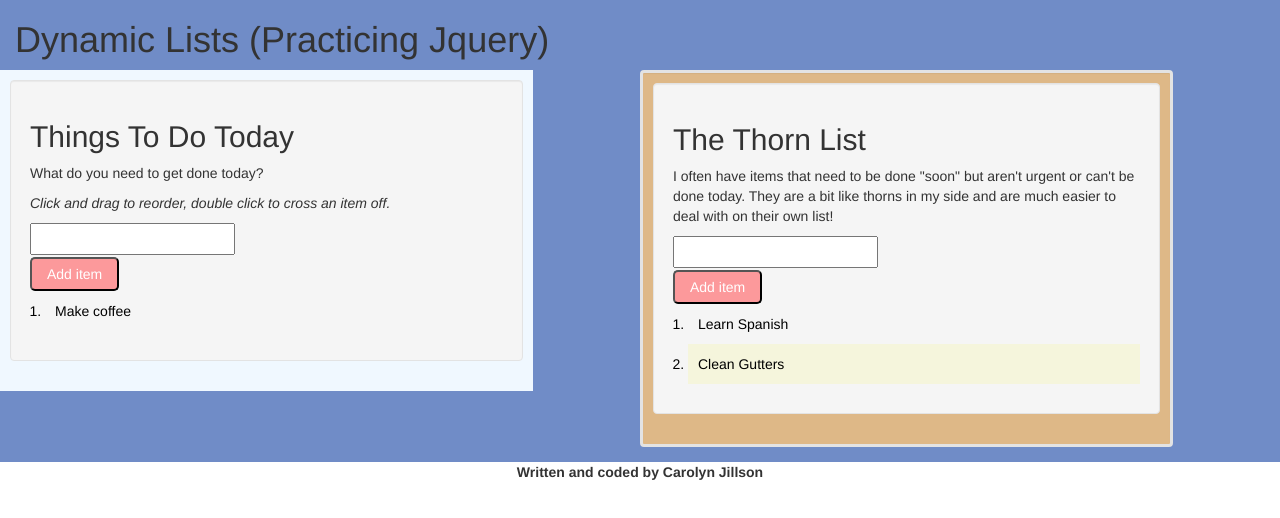
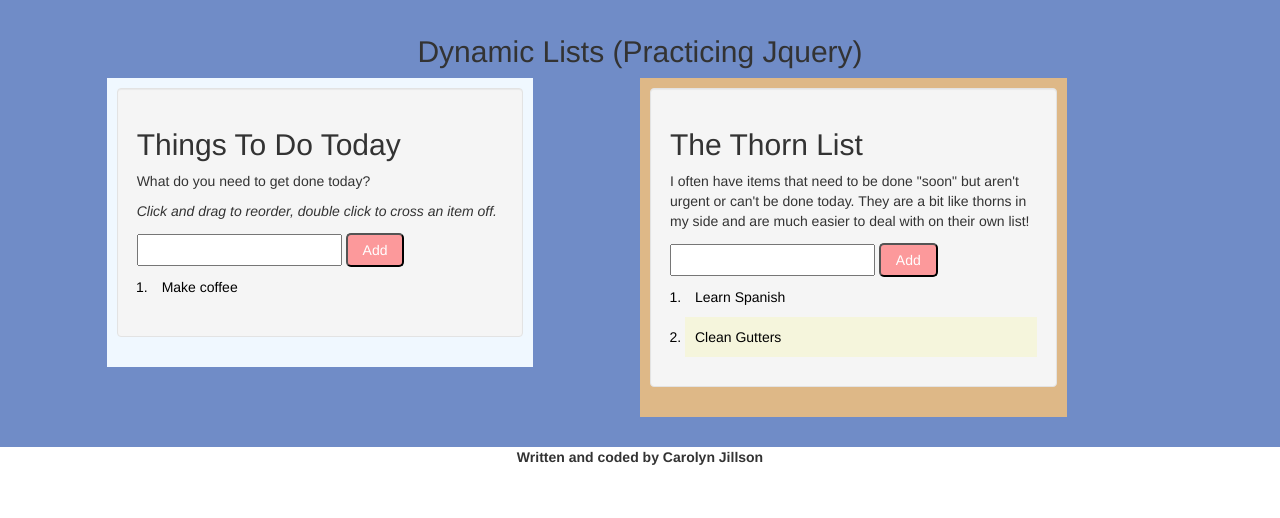
Before and after one commit to CarolynJ/ToDoLists, a plain HTML site: page index.html in a window 1280 px wide. Drawn offline with Linux system fonts and the light colour scheme.

Commit message:
improved layout and margins but broke the functionality

```diff
--- a/Scripts/JavaScript.js
+++ b/Scripts/JavaScript.js
@@ -1,38 +1,37 @@
 $(document).ready(function () {
     $("#add1").click(function () {
-        var task = $("input[name=firstListItem]").val()
-        $("#firstList").append("<li>" + task + "</li>")
+        var task = $("input[name=firstListItem]").val();
+        $("#firstList").append("<li>" + task + "</li>");
          $("input[name=firstListItem]").val("");
     });
     $("#add2").click(function () {
-        var task2 = $("input[name=thornListItem]").val()
+        var task2 = $("input[name=thornListItem]").val();
         $("#thornList").append("<li>" + task2 + "</li>");
-        $("input[name=firstListItem]").val("");
+        $("input[name=thornListItem]").val("");
     });
 
     $("input[name=firstListItem]").keyup(function (event) {
-        if (event.keyCode == 13) {
-            var task = $("input[name=firstListItem]").val()
+        if (event.keyCode === 13) {
+            var task = $("input[name=firstListItem]").val();
             $("#firstList").append("<li>" + task + "</li>");
         }
     });
 
     $("input[name=thornListItem]").keyup(function (event) {
-        if (event.keyCode == 13) {
-            var task2 = $("input[name=thornListItem]").val()
+        if (event.keyCode === 13) {
+            var task2 = $("input[name=thornListItem]").val();
             $("#thornList").append("<li>" + task2 + "</li>");
             $("input[name=firstListItem]").val("");
-
         }
     });
     $(document).on("dblclick", "li", function () {
         $(this).toggleClass("strike");
     });
-    $("ol").sortable();
-    $("li").html("task");
  });
 
-
+   //$(function () {
+    //    $("ol").sortable();
+    //});
 
     //$("input").focus(function () {
     //    $(this).val("");
--- a/StyleSheet.css
+++ b/StyleSheet.css
@@ -6,6 +6,11 @@ body {
 .container-fluid {
 
     background: #708cc7;
+    padding: 15px;
+}
+#title{
+    text-align:center;
+
 }
 
 .list1 {
--- a/index.html
+++ b/index.html
@@ -14,11 +14,11 @@
 </head >
         <body>
                 <div class="container-fluid">
-                    <h1>Dynamic Lists (Practicing Jquery)</h1>
+                    <h2 id="title" style="text-align:center">Dynamic Lists (Practicing Jquery)</h2>
                     <p></p>
                     <p></p>
                     <div class="row">
-                        <div class="list1 col-lg-5 col-md-5 col-sm-5 col-xs-12">
+                        <div class="list1 col-lg-4 col-lg-offset-1 col-md-4 col-md-offset-1 col-sm-4 col-sm-offset-1 col-xs-12">
                             <div class="well">
                                 <h2>Things To Do Today</h2>
                                 <p>What do you need to get done today?</p>
@@ -26,9 +26,9 @@
                                 <p><em>Click and drag to reorder, double click to cross an item off.</em></p>
 
                                 <form>
-                                    <input type="text" name="firstListItem">
+                                    <input type="text" name="firstListItem"> <button id="add1">Add</button>
                                 </form>
-                                    <button id="add1">Add item</button>
+
 
                                     <ol id="firstList">
                                         <li>Make coffee</li>
@@ -36,14 +36,14 @@
 
                             </div>
                         </div>
-                        <div class="well list2 col-lg-5 col-lg-offset-1 col-md-5 col-md-offset-1 col-sm-6 col-sm-offset-1 col-xs-12">
+                        <div class="list2 col-lg-4 col-lg-offset-1 col-md-4 col-md-offset-1 col-sm-4 col-sm-offset-1 col-xs-12">
                             <div class="well">
                                 <h2>The Thorn List</h2>
                                 <p>I often have items that need to be done "soon" but aren't urgent or can't be done today. They are a bit like thorns in my side and are much easier to deal with on their own list!</p>
                                 <form name="toDoList2">
-                                    <input type="text" name="thornListItem" />
+                                    <input type="text" name="thornListItem" /> <button id="add2">Add</button>
                                 </form>
-                                    <button id="add2">Add item</button>
+
 
                                     <ol id="thornList">
                                         <li>Learn Spanish</li>
```
Also changed, not shown: Images/CodePen - Tribute Page Lake MI.png (added), Images/Double To do lists -Practicing Jquery.png (added).
